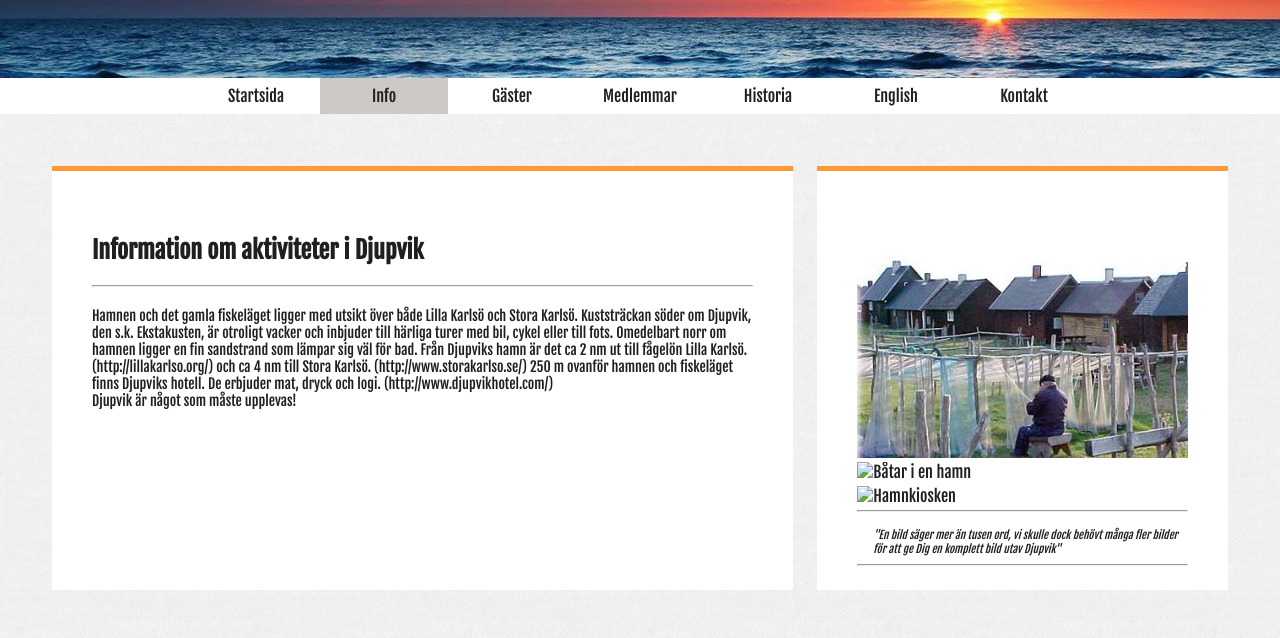
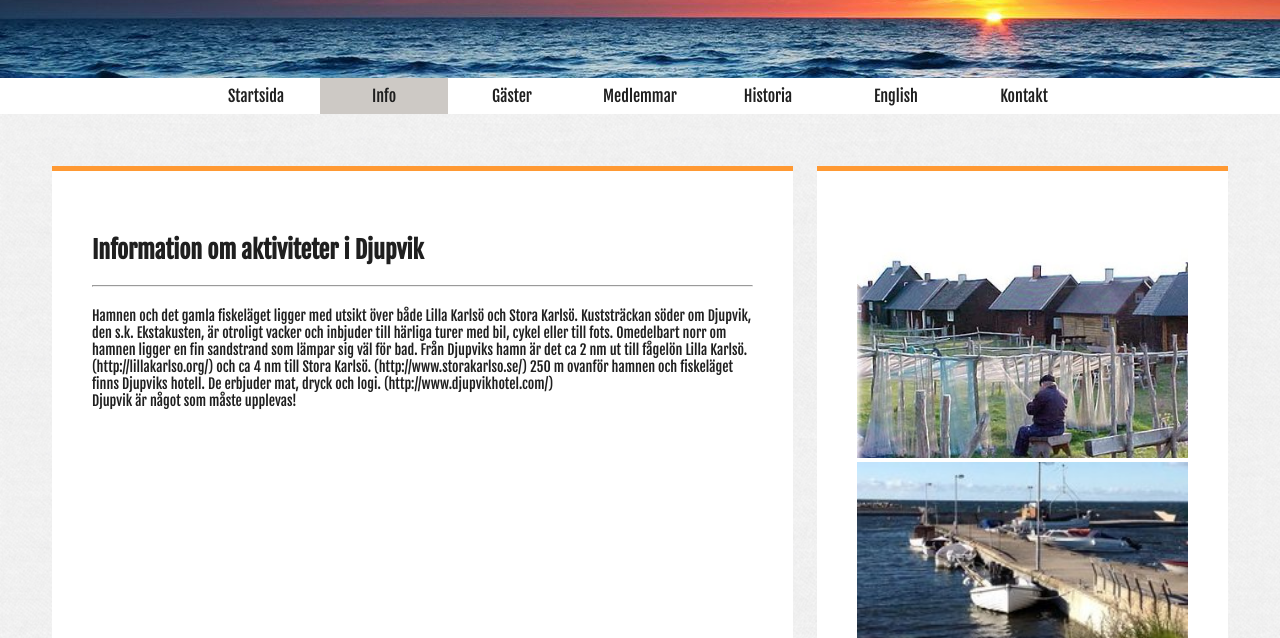
Before and after one commit to kalleramberg/DjupvikshamnUppgift, a plain HTML site: page info.html in a window 1280 px wide. Shown: the part 162-800 px from the top of the page. Drawn offline with Linux system fonts and the light colour scheme.

Commit message:
Update info.html

```diff
--- a/info.html
+++ b/info.html
@@ -7,7 +7,7 @@
         <meta name="viewport" content="width=device-width, initial-scale=1.0">
         <link rel="stylesheet" type="text/css" href="stylesheetBasic.css">
         <link href="https://fonts.googleapis.com/css?family=Fjalla+One" rel="stylesheet">
-        <title>Gäster</title>
+        <title>Info</title>
     </head>
 
     <body>
@@ -57,8 +57,8 @@
                     <aside class="column-2">
 
                         <img src="garngard-daniel.jpg" alt="Garntillverkning"/>
-                        <img src="images/boats_in_dock.jpg" alt="Båtar i en hamn"/>
-                        <img src="images/kiosk.jpg" alt="Hamnkiosken"/>
+                        <img src="boats_in_dock.jpg" alt="Båtar i en hamn"/>
+                        <img src="kiosk.jpg" alt="Hamnkiosken"/>
                         <hr>
                         <p class="catchyPhrase">
                             "En bild säger mer än tusen ord, vi skulle dock behövt många fler bilder för att ge Dig en komplett bild utav Djupvik"
```
